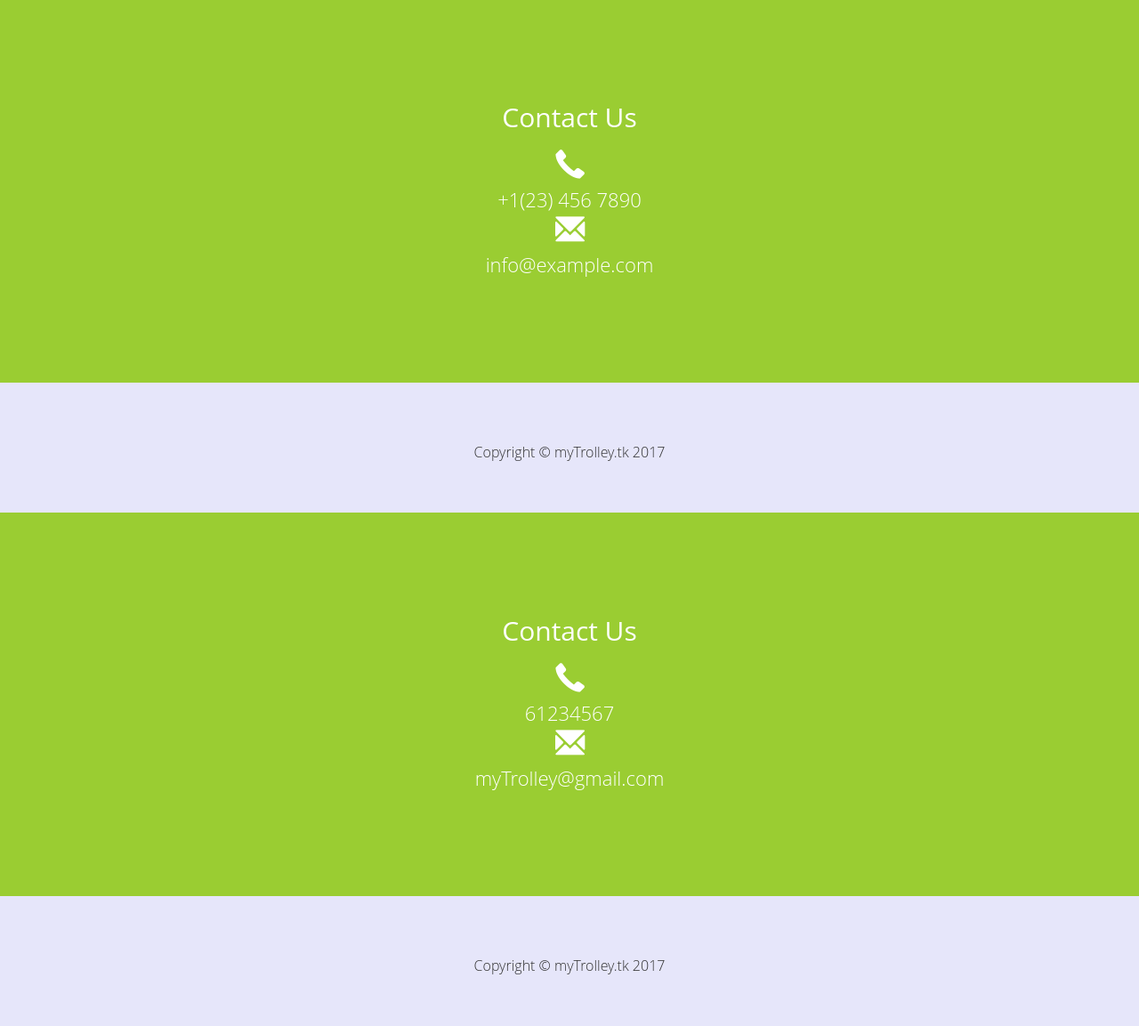
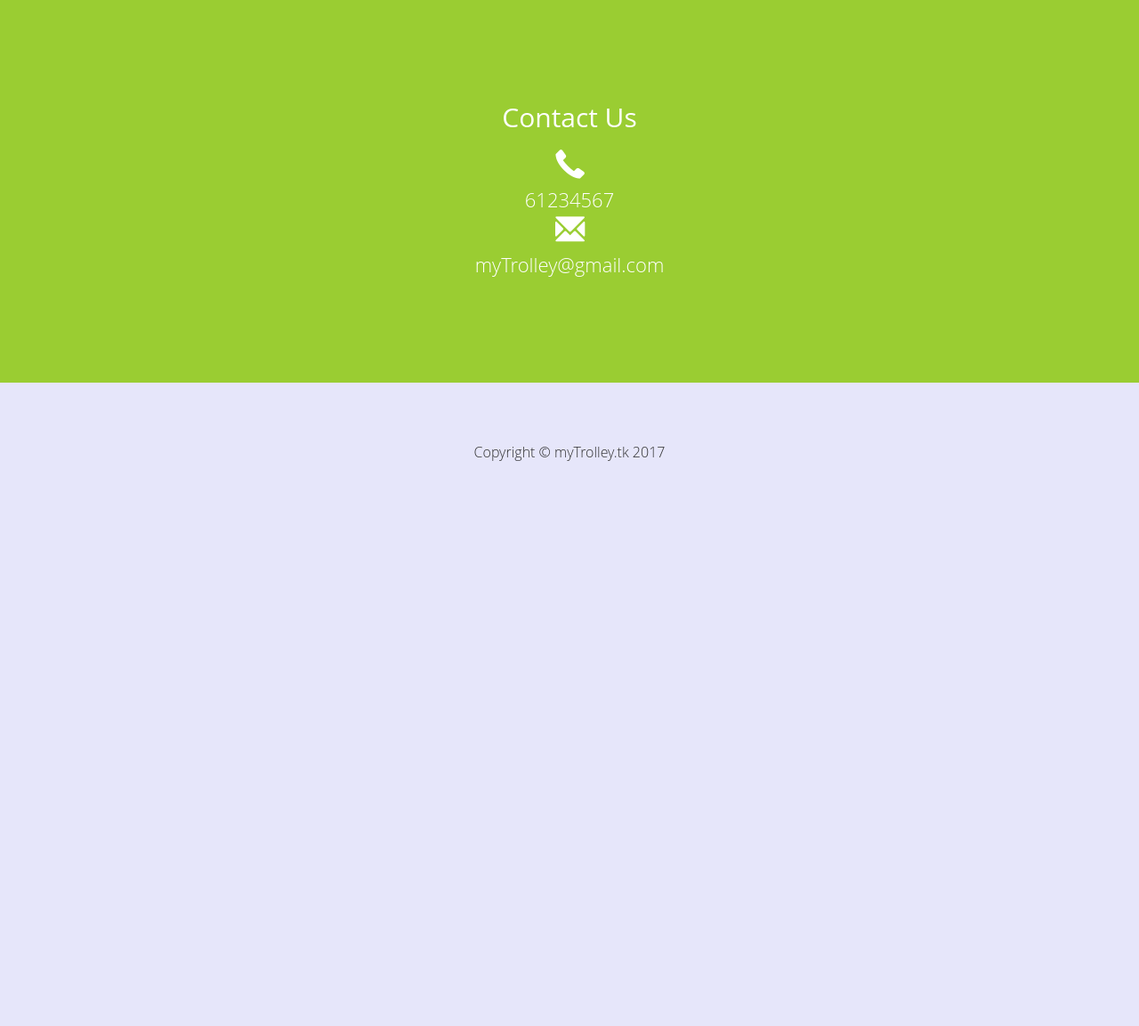
Before and after one commit to Albert481/myTrolley, a Flask app: page /signup in a window 1280 px wide. Shown: the part 526-1679 px from the top of the page at 89% size. After the commit the page ends 1044 px from the top, so only its background shows below. Run offline with Flask 2, Linux system fonts and the light colour scheme; some libraries are stand-ins or nearby versions.

Commit message:
updated run.py, signup.html and login.html

```diff
--- a/run.py
+++ b/run.py
@@ -270,21 +270,6 @@ def healthevent():
 def search():
     return render_template('search.html')
 
-def validity_signup(form, field):
-    userbase = user_ref.get()
-    for signup in userbase:
-        eachentry = entry[entry_id]
-        entrybase = sp.Users(eachentry['entry_username'], eachentry['entry_email'], eachentry['entry_password'])
-        list.append(entrybase)
-        if signup[1]['username'] == field.data:
-            raise ValidationError('Username has already been used')
-        elif signup[1]['email'] == field.data:
-            raise ValidationError('Email has already been used')
-
-class SignupForm(Form):
-    username = StringField('Username',[validators.Length(min=6, max=10), validators.DataRequired(), validity_signup])
-    email = StringField('Email Address', [validators.Length(min=6, max=30),validators.DataRequired(), validity_signup])
-    password = PasswordField('Password', [validators.Length(min=6, max=50),validators.DataRequired()])
 
 @app.route('/signup', methods=['GET','POST'])
 def signup():
@@ -309,6 +294,22 @@ def signup():
 
     return render_template('signup.html', form=form)
 
+def validity_signup(form, field):
+     userbase = user_ref.get()
+     list = []
+     for signup in userbase:
+        eachentry = userbase[signup]
+   #     entrybase = sp.Users(eachentry['username'], eachentry['email'], eachentry['password'])
+   #     list.append(entrybase)
+   #     if signup[1]['username'] == field.data:
+   #         raise ValidationError('Username has already been used')
+   #    elif signup[1]['email'] == field.data:
+   #         raise ValidationError('Email has already been used')
+
+class SignupForm(Form):
+    username = StringField('Username',[validators.Length(min=6, max=10), validators.DataRequired(), validity_signup])
+    email = StringField('Email Address', [validators.Length(min=6, max=30),validators.DataRequired(), validity_signup])
+    password = PasswordField('Password', [validators.Length(min=6, max=50),validators.DataRequired()])
 
 
 class LoginForm(Form):
@@ -329,14 +330,12 @@ def login():
                 session['logged_in'] = True
                 session['id'] = username
                 session['key'] = user[0]
-                return redirect(url_for('home'))
+                return redirect(url_for('modifyuser'))
         flash('Login is not valid!', 'danger')
         return render_template('login.html', form=form)
 
     elif request.method == 'POST' and form.validate() == False:
-
         flash('Please enter your details', 'danger')
-
         return render_template('login.html', form=form)
 
     return render_template('login.html', form=form)
@@ -344,28 +343,31 @@ def login():
 @app.route('/logout')
 def logout():
     session.clear()
-    flash('You are now logged out', 'success')
+    flash('You were logged out', 'success')
     return redirect(url_for('login'))
 
 class AccountForm(Form):
     email = StringField('New Email', [validators.Length(min=6, max=30)])
     password = PasswordField('New Password (Optional)', [validators.Length(min=6, max=50)])
 
-class ImageForm(Form):
-    image = FileField('Choose File')
-
 @app.route('/modify', methods=['GET','POST'])
 def modifyuser():
-    key = session['key']
-    user_update = user_ref.child(key)
-    user_data = user_ref.child(key).get()
+        form = AccountForm(request.form)
+        if request.method == 'POST' and form.validate():
+                username = form.username.data
+                password = form.password.data
+                user = sp.Users(username, email, password)
 
-    form = SignupForm(request.form)
-    form.username.data = 'username'
-    form.email.data = 'email'
-    form.password.data = 'password'
+                user_db = root.child('modify/' + id)
+                user_db.set({
+                    'username': user.get_username(),
+                    'email': user.get_type(),
+                    'password': user.get_category(),
+                })
 
-    return render_template('modifyuser.html')
+                flash('Profile Updated Sucessfully.', 'success')
+
+        return render_template('modifyuser.html')
 
 @app.route('/credit')
 def creditpointsystem():
--- a/templates/creditpointsystem.html
+++ b/templates/creditpointsystem.html
@@ -1,5 +1,5 @@
-{% extends 'layout.html' %}
-{% block title %}Scanner{% endblock %}
+{% extends 'layout2.html' %}
+{% block title %}Credit Point System{% endblock %}
 
 {% block head %}
 
--- a/templates/includes/_navbar.html
+++ b/templates/includes/_navbar.html
@@ -49,7 +49,7 @@
                     <li>
                     <li class="dropdown">
                         <a href="#" class="dropdown-toggle" data-toggle="dropdown" role="button" aria-haspopup="true" aria-expanded="false">Account<span class="caret"></span></a>
-                        <ul class="dropdown-menu" aria-labelledby="about-us">
+                        <ul class="dropdown-menu">
                             <li><a href="/signup">Sign Up</a></li>
                             <li><a href="/login">Login</a></li>
                         </ul>
--- a/templates/modifyuser.html
+++ b/templates/modifyuser.html
@@ -5,7 +5,6 @@
 
 
 {% endblock %}
-
 
          <div class="container">
              <h3>Edit Information</h3>
@@ -16,12 +15,11 @@
                                      <a href="">Change profile picture</a><br><br>
                                          <div class="name"><br>
                                              <a href="">Change your username</a><br><br>
-                                                 <div class="email">Email:  weixiang54@ymail.com<br>
+                                                 <div class="email">Email:{{render_field(form.email, class_="form-control")}}<br>
                                                      <a href="">Change email address</a><br><br>
-                                                         <div class="password">Password: ********<br>
+                                                         <div class="password">Password:{{ render_field(form.password, class_="form-control") }}<br>
                                                              <a href="">Change password</a><br>
                                                          </div>
-                                                     </div>
                                                  </div>
                                          </div>
                                  </div>
--- a/templates/rewardsystem.html
+++ b/templates/rewardsystem.html
@@ -1,5 +1,5 @@
-{% extends 'layout.html' %}
-{% block title %}Scanner{% endblock %}
+{% extends 'layout2.html' %}
+{% block title %}Reward System{% endblock %}
 
 {% block head %}
 
--- a/templates/signup.html
+++ b/templates/signup.html
@@ -4,13 +4,6 @@
 {% block body %}
     {% from "includes/_formhelper.html" import render_field %}
 
-    <link rel="stylesheet" href="https://maxcdn.bootstrapcdn.com/bootstrap/3.3.7/css/bootstrap.min.css">
-    <link rel="stylesheet" href="../static/css/bootstrap.css">
-    <link rel="stylesheet" href="../static/css/bootstrap.min.css">
-    <link rel="stylesheet" href="../static/css/custom.css">
-    <link rel="stylesheet" href="../static/css/font-awesome.css">
-    <link rel="stylesheet" href="../static/css/help.css">
-    <link rel="stylesheet" href="../static/css/style.css">
 
     <style type="text/css">
 
@@ -64,24 +57,4 @@
     </div>
     </form>
 
-	<!-- Footer -->
-    <footer class="page-footer">
-
-    	<!-- Contact Us -->
-        <div class="contact">
-        	<div class="container">
-				<h2 class="section-heading">Contact Us</h2>
-				<p><span class="glyphicon glyphicon-earphone"></span><br> +1(23) 456 7890</p>
-				<p><span class="glyphicon glyphicon-envelope"></span><br> info@example.com</p>
-        	</div>
-        </div>
-
-        <!-- Copyright etc -->
-        <div class="small-print">
-        	<div class="container">
-        		<p>Copyright &copy; myTrolley.tk 2017</p>
-        	</div>
-        </div>
-
-    </footer>
 {% endblock %}
```
Also changed, not shown: templates/login.html (+1 -23 lines).
